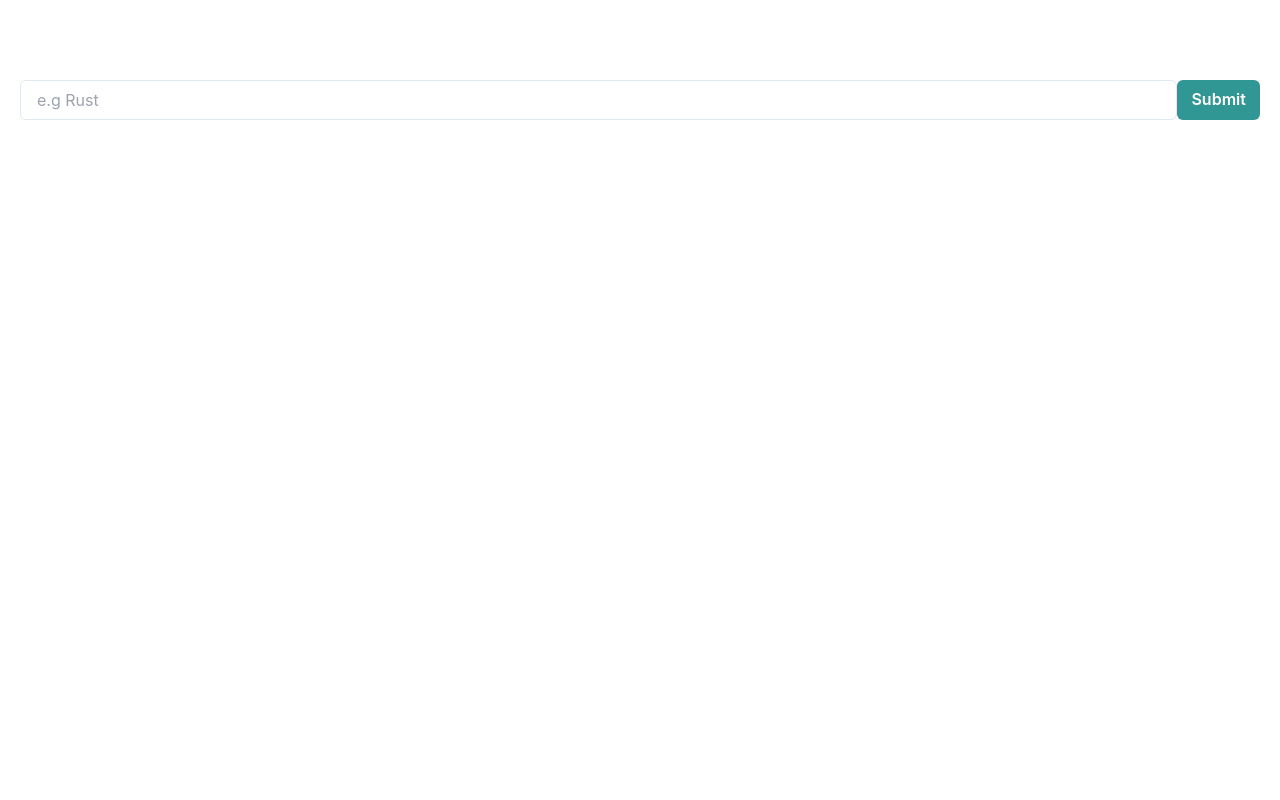
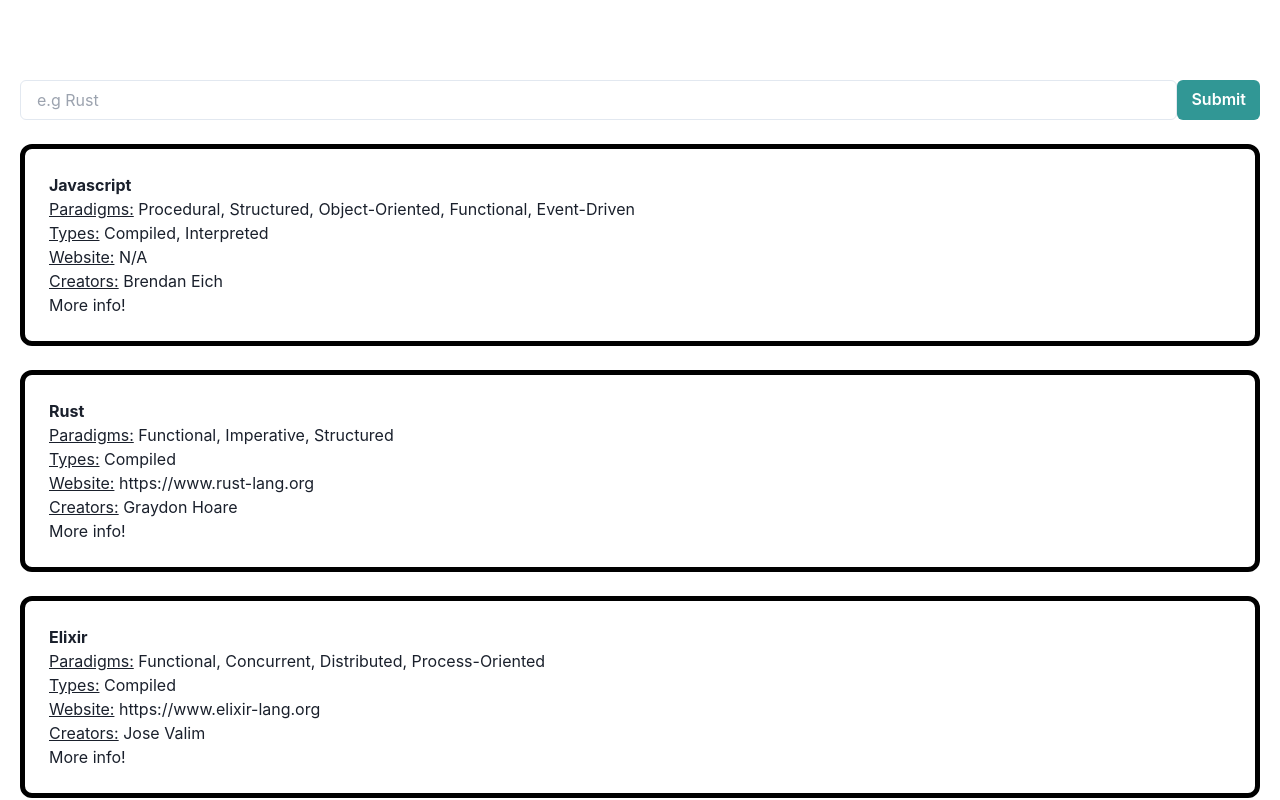
Before and after one commit to raiyansayeed/Comparator, a Next.js app: page / in a window 1280 px wide. Shown: the top 800 px of the page. Built offline with nearby package versions, Linux system fonts and the light colour scheme.

Commit message:
removed suggestions if it was in queries, changed language card to 5 max lines, showing all languages on empty query

```diff
--- a/components/LanguageCard.tsx
+++ b/components/LanguageCard.tsx
@@ -16,8 +16,6 @@
 
     var slug = "/lang/" + info_obj["name"].toLowerCase();
 
-    console.log(info_obj);
-
     return (
         <motion.div
             className="languageCard p-6 m-6 mx-auto rounded-xl flex items-center"
@@ -33,11 +31,14 @@
                 <li>
                     <b>{info_obj["name"]}</b>
                 </li>
-                {Object.keys(info_obj).map((prop) => {
+                {Object.keys(info_obj).map((prop, index) => {
                     // TODO handle string vals
+
+                    // only put 4 keywords on a language card
+                    if (index > 4) return null
+
                     // ignore name prop as its already shown above
                     if (prop != "name" && prop != "keywords") {
-                        console.log(`prop: ${info_obj[prop]}`);
                         var value;
                         if (info_obj[prop] instanceof Array) {
                             value = (
@@ -46,7 +47,9 @@
                                         // ignore comma for last item
                                         if (index == info_obj[prop].length - 1) {
                                             return <span> {val}</span>
-                                        } else if (queries.includes(val.toLowerCase()) || queries.includes(`${prop.toLowerCase()}: ${val.toLowerCase()}`)) {
+                                        }
+                                        // check if str or (bool)str is in queries
+                                        else if (queries.includes(val.toLowerCase())) {
                                             if (index == info_obj[prop].length - 1)
                                                 return <span className="bg-yellow-500"> {val} </span>
                                             else
@@ -61,36 +64,22 @@
                             )
                         } else if (typeof info_obj[prop] == "string" || info_obj[prop] instanceof String) {
                             // value = ` ${info_obj[prop]}`;
-                            value = <span> <span className="bg-yellow-500">{info_obj[prop]}</span></span>
+                            // check for matching str or (bool)str val
+                            if (queries.includes(info_obj[prop].toLowerCase()) || queries.includes(`${prop}: ${info_obj[prop].toLowerCase()}` ))
+                                value = <span> <span className="bg-yellow-500">{info_obj[prop]}</span></span>
+                            else
+                                value = <span> <span>{info_obj[prop]}</span></span>
                         }
                         return (
                             <li>
                                 {/* Capitalize first letter of every word in prop */}
                                 <u>{`${prop.replace(/(^\w{1})|(\s+\w{1})/g, letter => letter.toUpperCase())}:`}</u>
-                                {/* TODO add highlighting to matching prop words */}
                                 {value}
                             </li>
                         );
                     }
                     else return null;
                 })}
-                {/* <li>
-                    <u>Paradigms: </u>
-                    {l.paradigms.join(", ")}
-                </li>
-                <li>
-                    <u>Types: </u>
-                    {l.types.join(", ")}
-                </li>
-                <li>
-                    <u>Creators: </u>
-                    {l.creators.join(", ")}
-                </li>
-                <li>
-                    <u>Website: </u>
-                    {l.website}
-                </li> */}
-
                 <li>
                     <button>
                         <Link href={slug}>More info!</Link>
--- a/components/QueryHits.tsx
+++ b/components/QueryHits.tsx
@@ -1,12 +1,13 @@
 import { useSelector, useDispatch } from "react-redux";
 import { selectHits } from "../redux/reducers/hitsSlice";
 import { selectQueries } from "../redux/reducers/querySlice";
-import { LanguageWithKw } from "../redux/reducers/languageSlice";
+import { languageSlice, LanguageWithKw, selectLanguages } from "../redux/reducers/languageSlice";
 import LanguageCard from "./LanguageCard";
 
 function QueryHits() {
     const hits: LanguageWithKw[] = useSelector(selectHits);
     const queries = useSelector(selectQueries);
+    const languages = useSelector(selectLanguages);;
 
     // get matching properties of a language with the current queries
     function selectProperties(lang: LanguageWithKw) {
@@ -44,16 +45,27 @@
                     info_obj[prop] = lang[prop];
             }
         });
+        // console.log(info_obj);
         return info_obj;
     }
 
     return (
         <div>
             <ul>
+                { !(Array.isArray(queries) && queries.length) ? // select all languages if queries are empty
+                <>
+                    {languages.map((l) => {
+                        return <LanguageCard infoData={l} />;
+                    })}
+                </>
+                :
+                <>
                 {hits.map((l) => {
                     var lang_info_list = selectProperties(l);
                     return <LanguageCard infoData={lang_info_list} />;
                 })}
+                </>
+                }
             </ul>
         </div>
     );
--- a/components/SearchArea.tsx
+++ b/components/SearchArea.tsx
@@ -29,7 +29,12 @@
             const regex = new RegExp(`^${val}`, `i`);
             // create shallow copy of array to prevent redux state mutation error
             const tmp = [...kw_list];
-            setSuggestions(tmp.sort().filter((v) => regex.test(v)));
+            var new_suggestions = tmp.sort().filter((v) => regex.test(v));
+
+            // remove common elements between queries and the new suggestions
+            new_suggestions = new_suggestions.filter(val => !queries.includes(val));
+
+            setSuggestions(new_suggestions);
         }
         else {
             setSuggestions([]);
--- a/redux/reducers/languageSlice.ts
+++ b/redux/reducers/languageSlice.ts
@@ -63,7 +63,7 @@
             "Functional",
             "Concurrent",
             "Distributed",
-            "Process-oriented",
+            "Process-Oriented",
         ],
         types: ["Compiled"],
         website: "https://www.elixir-lang.org",
@@ -77,7 +77,7 @@
             "Functional",
             "Concurrent",
             "Distributed",
-            "Process-oriented",
+            "Process-Oriented",
         ],
         types: ["Compiled"],
         website: "https://www.elixir-lang.org",
@@ -91,7 +91,7 @@
             "Functional",
             "Concurrent",
             "Distributed",
-            "Process-oriented",
+            "Process-Oriented",
         ],
         types: ["Compiled"],
         website: "https://www.elixir-lang.org",
@@ -105,7 +105,7 @@
             "Functional",
             "Concurrent",
             "Distributed",
-            "Process-oriented",
+            "Process-Oriented",
         ],
         types: ["Compiled"],
         website: "https://www.elixir-lang.org",
@@ -119,7 +119,7 @@
             "Functional",
             "Concurrent",
             "Distributed",
-            "Process-oriented",
+            "Process-Oriented",
         ],
         types: ["Compiled"],
         website: "https://www.elixir-lang.org",
@@ -197,7 +197,7 @@
 
     // remove duplicates
     new_kw_list = new_kw_list.filter((v, i, a) => a.indexOf(v) === i);
-    console.log(new_kw_list);
+    // console.log(new_kw_list);
 
     return new_kw_list;
 }
```
